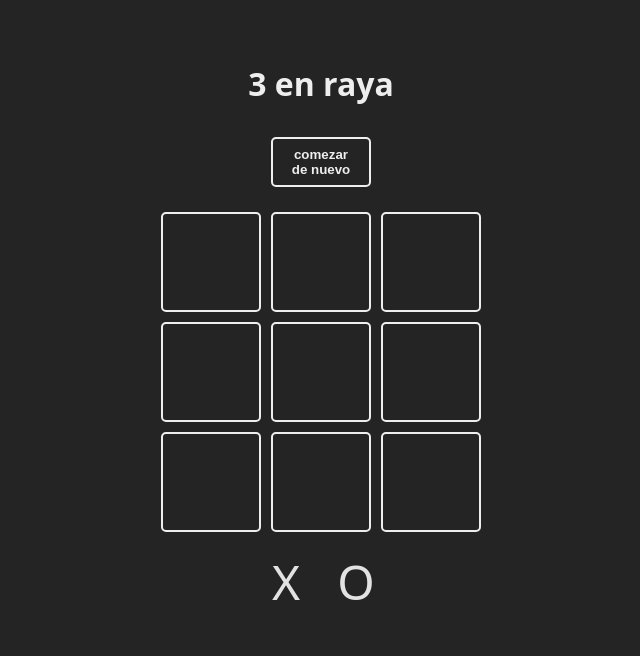
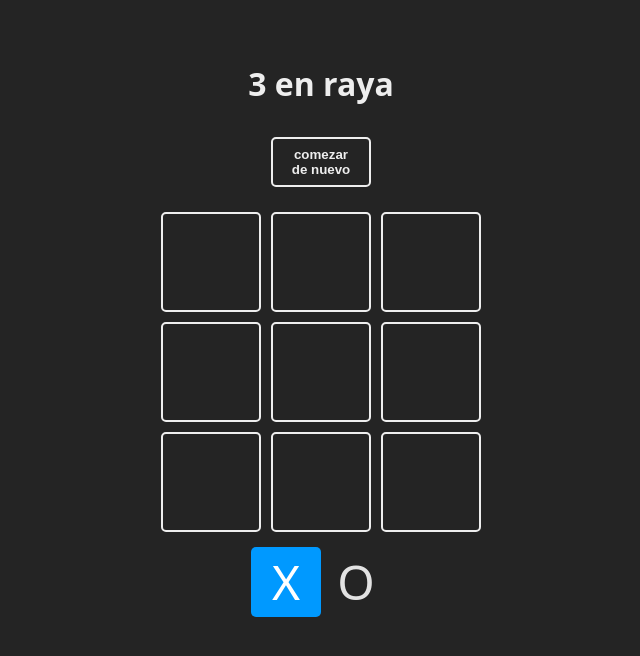
Before and after one commit to Will-Montero/3-en-raya, a React (Vite) app: page / in a window 1280 px wide. Shown: the top 656 px of the page, without its empty margins (319-959 px from the left). Built offline with nearby package versions, Linux system fonts and the light colour scheme.

Commit message:
se corrige el error del isSelected

```diff
--- a/src/App.jsx
+++ b/src/App.jsx
@@ -91,7 +91,9 @@ function App() {
       })}
     </section>
 
+
     <section className='turn'>
+
 <Square isSelected={turn === TURNS.X}> {TURNS.X}</Square>
 <Square isSelected={turn === TURNS.O}> {TURNS.O}</Square>
     </section>
--- a/src/components/Square.jsx
+++ b/src/components/Square.jsx
@@ -3,7 +3,7 @@
 //square es cada cuadro
 //children será X o O
 //update es la actulizacion del tablero
-////isSelected es la parte visual del turno
+//isSelected es la parte visual del turno
 
 export const Square = ({ children, updateBoard, index, isSelected }) => {
 
--- a/src/index.css
+++ b/src/index.css
@@ -81,7 +81,7 @@ body {
   border-color: transparent;
 }
 
-.square.is-selected {
+.square.isSelected {
   color: #fff;
   background: #09f;
 }
```
